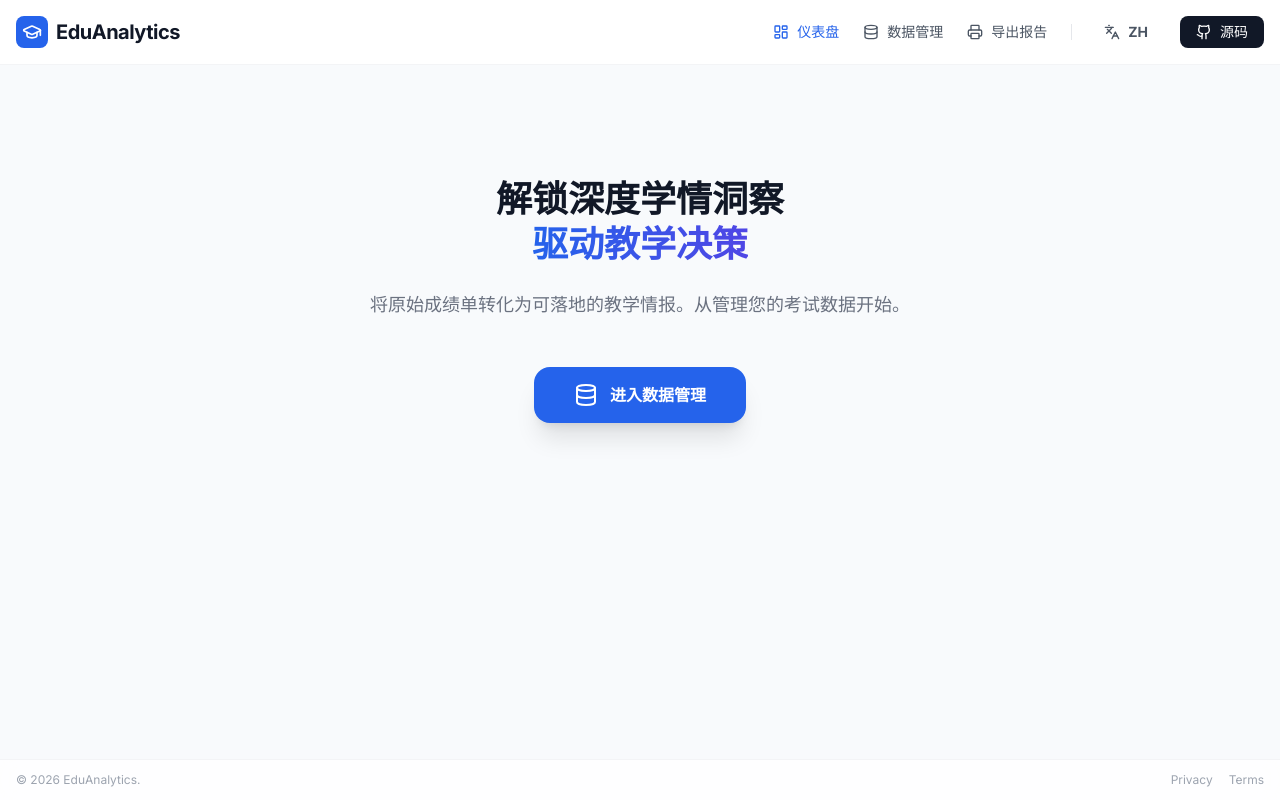
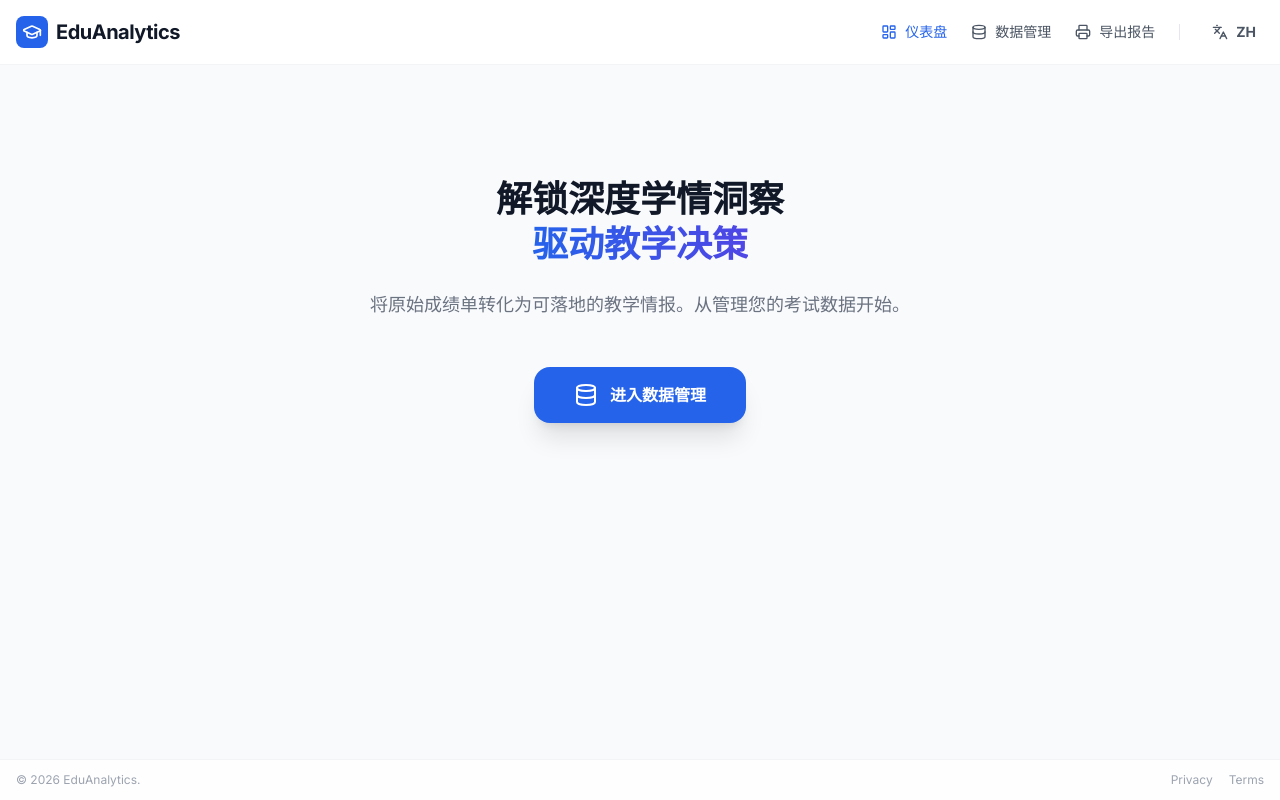
Before and after one commit to fengyec2/EduAnalytics, a React (Vite) app: page / in a window 1280 px wide. Built offline with nearby package versions, Linux system fonts and the light colour scheme.

Commit message:
chore: 移除 GitHub 链接
Removes the Github icon and associated button from the application header as it is no longer relevant for the current product offering.

```diff
--- a/App.tsx
+++ b/App.tsx
@@ -4,7 +4,7 @@ import { AnalysisState } from './types';
 import Dashboard from './components/Dashboard';
 import DataManager from './components/DataManager';
 import ExportView from './components/ExportView';
-import { LayoutDashboard, GraduationCap, Github, Database, ShieldCheck, RefreshCw, Languages, Printer } from 'lucide-react';
+import { LayoutDashboard, GraduationCap, Database, ShieldCheck, RefreshCw, Languages, Printer } from 'lucide-react';
 import { loadState, saveState, clearState } from './services/storageService';
 import { LanguageProvider, useTranslation, Language } from './context/LanguageContext';
 
@@ -87,10 +87,6 @@ const AppContent: React.FC = () => {
               <span className="uppercase">{language}</span>
             </button>
 
-            <button className="hidden sm:flex bg-gray-900 text-white px-4 py-1.5 rounded-lg text-sm font-medium hover:bg-gray-800 transition-all items-center gap-2">
-              <Github className="w-4 h-4" />
-              {t('nav.source')}
-            </button>
           </nav>
         </div>
       </header>
```
